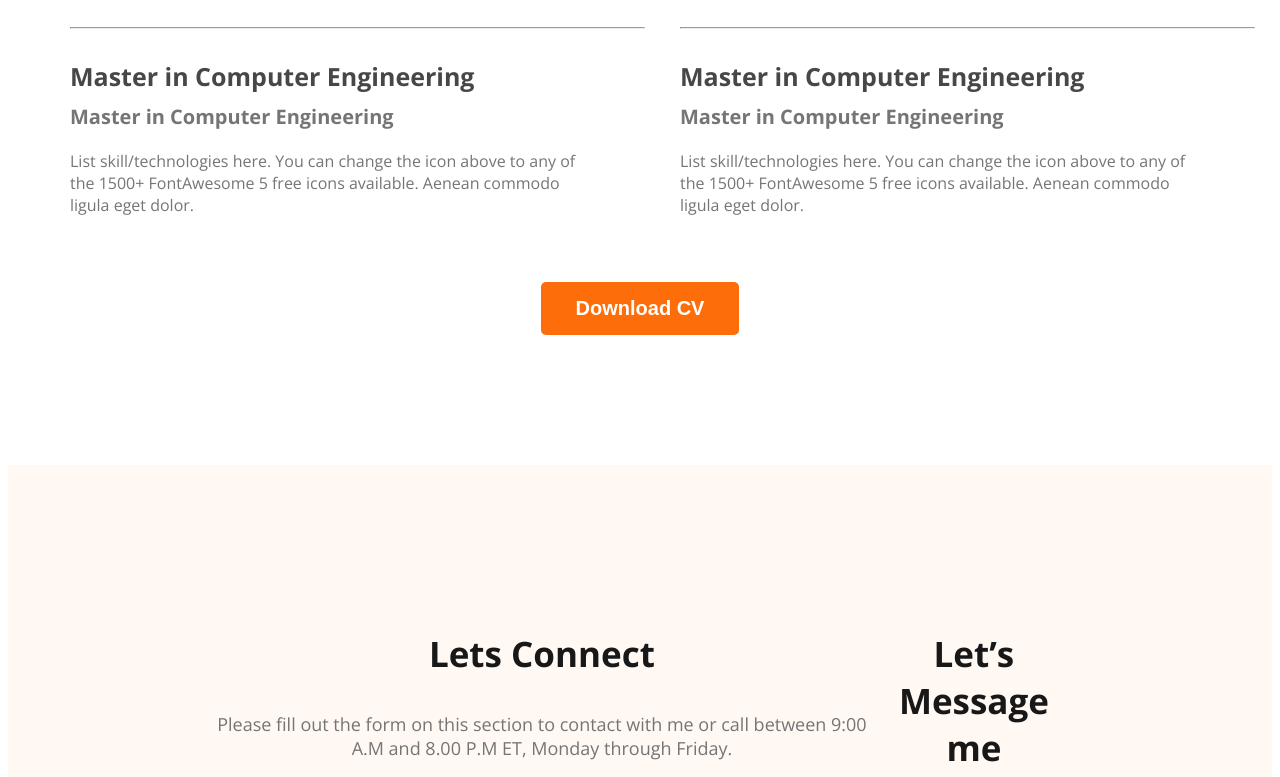
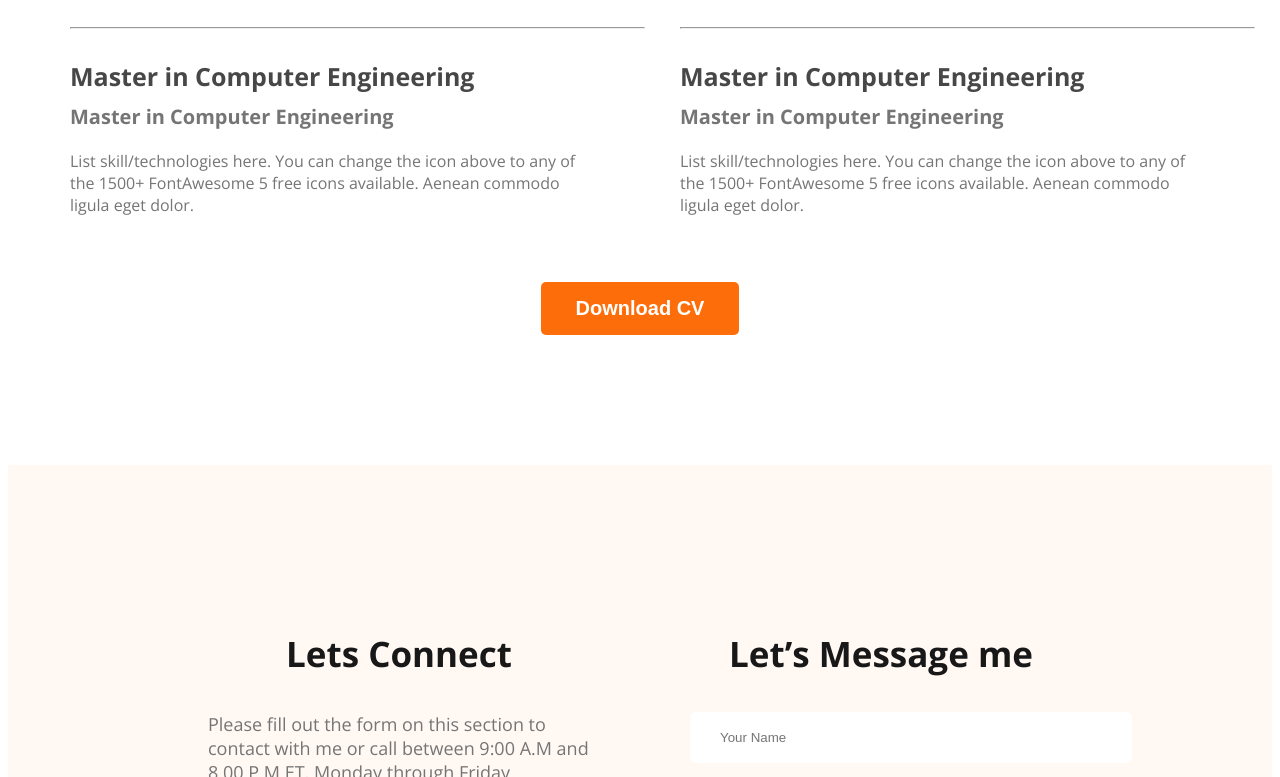
Before and after one commit to Javed003fr/developer-portfolio, a plain HTML site: page index.html in a window 1280 px wide. Shown: the part 2960-3737 px from the top of the page. Drawn offline with nearby package versions, Linux system fonts and the light colour scheme.

Commit message:
finished footer section with contact form

```diff
--- a/index.html
+++ b/index.html
@@ -168,6 +168,12 @@
     </div>
     <div class="footer-column">
       <h3 class="section-title">Let’s Message me</h3>
+      <form class="contact" action="">
+        <input type="text" placeholder="Your Name">
+        <input type="text" placeholder="Your Email" id="">
+        <textarea name="" placeholder="Message" id="" cols="30" rows="10"></textarea>
+        <input class="btn-primary" type="submit" value="Submit">
+      </form>
     </div>
   </footer>
 </body>
--- a/styles/portfolio.css
+++ b/styles/portfolio.css
@@ -40,6 +40,10 @@ body {
   text-align: center;
   font-size: 18px;
   font-weight: 400;
+}
+
+.btn-primary, .btn-secondary {
+  cursor: pointer;
 }
 
 /* Nav related styles */
@@ -228,7 +232,33 @@ main section {
 /* Footer Style */
 footer {
   display: flex;
+  gap: 100px;
   background: #FFF8F3;
   padding: 130px 200px;
   margin-top: 130px;
 }
+
+.footer-column {
+  width: 50%;
+}
+
+.section-description {
+  text-align: left;
+}
+
+.social-links a {
+  margin-right: 25px;
+}
+
+.contact input[type="text"],
+.contact input[type="email"],
+textarea {
+  display: block;
+  margin-bottom: 25px;
+  padding: 18px 30px;
+  border: 0;
+  border-radius: 5px;
+  background-color: #fff;
+  color: #757575;
+  width: 100%;
+}
```
